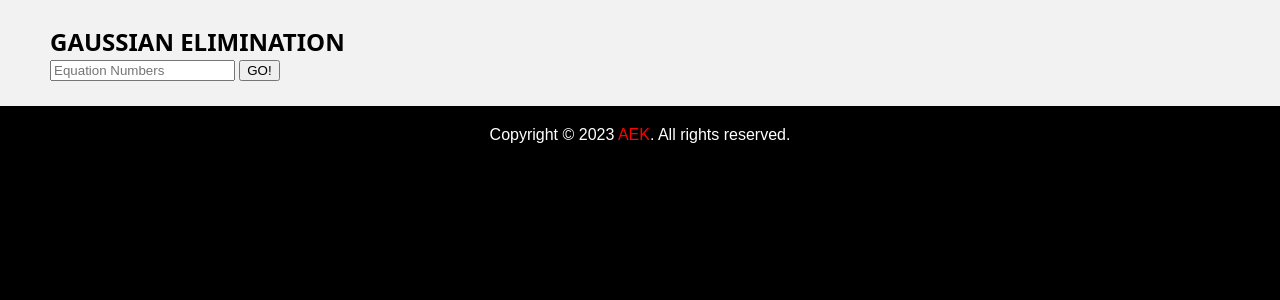
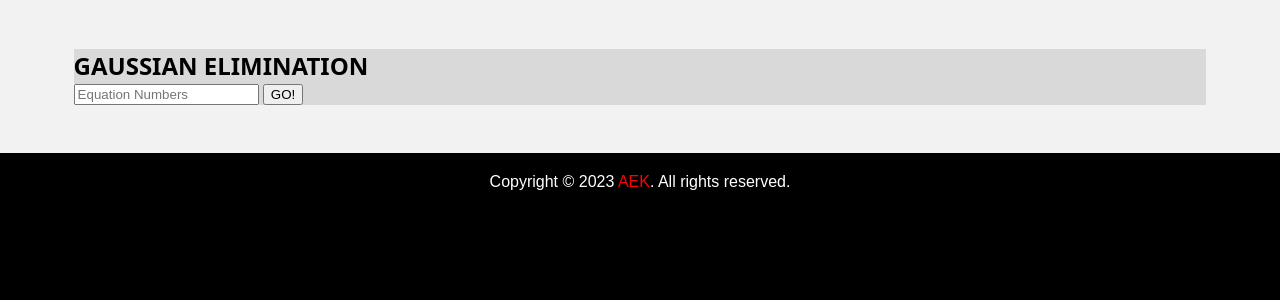
Before and after one commit to AEKStudio2019/WebDevAssign, a PHP site: page /algebra.php in a window 1280 px wide. Shown: the part 93-393 px from the top of the page. Run offline with PHP 8.4, Linux system fonts and the light colour scheme.

Commit message:
New Styles

```diff
--- a/resources/style.css
+++ b/resources/style.css
@@ -164,6 +164,11 @@ header .menu a:hover, header .menu a:active{
     float: left;
 }
 
+.math_form {
+    margin: 2%;
+    background-color: #D9D9D9;
+}
+
 footer {
     font-family: sans-serif;
     padding: 20px 20px;
```
